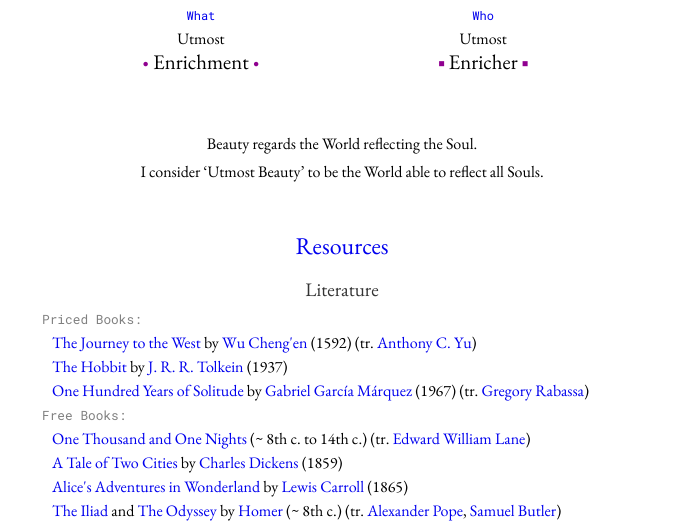
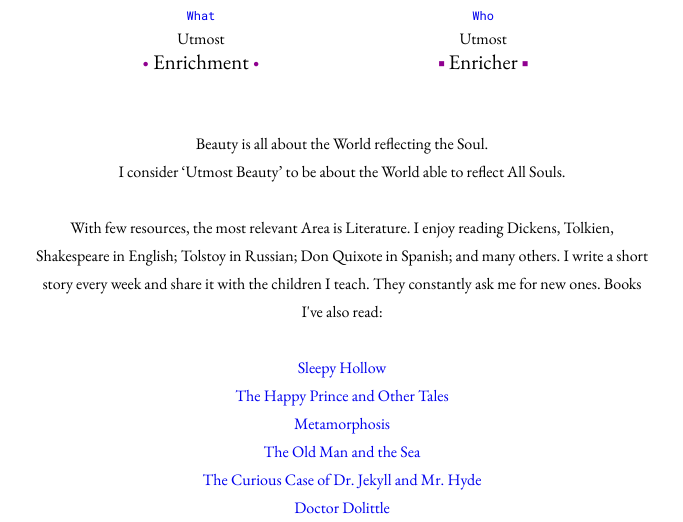
Before and after one commit to Jshflynn/Jshflynn.github.io, a plain HTML site: page UtBty.html in a window 1280 px wide. Shown: the part 276-798 px from the top of the page, without its empty margins (298-981 px from the left). Drawn offline with nearby package versions, Linux system fonts and the light colour scheme.

Commit message:
Add files via upload

```diff
--- a/UtBty.html
+++ b/UtBty.html
@@ -83,8 +83,26 @@
 <br>
 
 <span class="howto">
-    <br>Beauty regards the World reflecting the Soul.
-    <br>I consider ‘Utmost Beauty’ to be the World able to reflect all Souls.
+    <br>Beauty is all about the World reflecting the Soul.
+    <br>I consider ‘Utmost Beauty’ to be about the World able to reflect All Souls.
+    <br>
+    <br>With few resources, the most relevant Area is Literature. I enjoy reading Dickens, Tolkien, Shakespeare in English; Tolstoy in Russian; Don Quixote in Spanish; and many others. I write a short story every week and share it with the children I teach. They constantly ask me for new ones. Books I've also read:
+    <br>
+    <br><a href="LitSleepyHollow">Sleepy Hollow</a>
+    <br><a href="LitHappyPrince">The Happy Prince and Other Tales</a>
+    <br><a href="LitMetamorphosis">Metamorphosis</a>
+    <br><a href="LitOldManAndSea">The Old Man and the Sea</a>
+    <br><a href="LitJekyllHyde">The Curious Case of Dr. Jekyll and Mr. Hyde</a>
+    <br><a href="LitDoctorDolittle">Doctor Dolittle</a>
+    <br><a href="LitCallOfWild">Call of the Wild</a>
+    <br><a href="LitTimeMachine">Time Machine</a>
+    <br><a href="LitHeartOfDarkness">The Heart of Darkness</a>
+    <br><a href="LitSiddhartha">Siddhartha</a>
+    <br>
+    <br><a href="Poems">POEMS</a>
+    <br>
+    <br>With modern resources, I create games. I enjoy abstract games like <a target="_blank" href="https://www.chess.com">chess</a>. I have a 2000 ELO rating and I can play it mentally. I'm currently using Godot and Blender to create free games for the OSGL.
+    Richard Bartle's (03) Designing Virtual Worlds book enables me to understand them better.
 </span>
 
 <br>
```
Also changed, not shown: FoBty.html (+10 -2 lines), InBty.html (+5 -8 lines).
